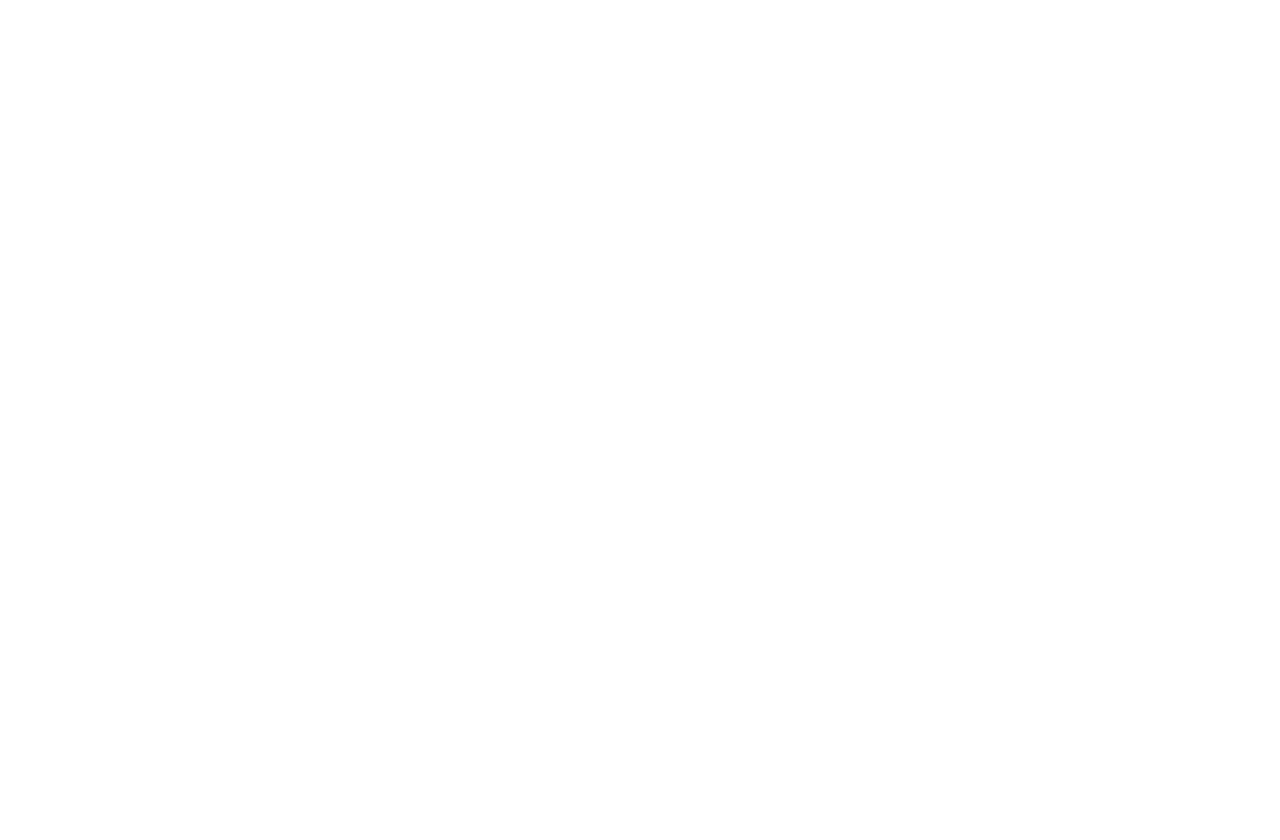
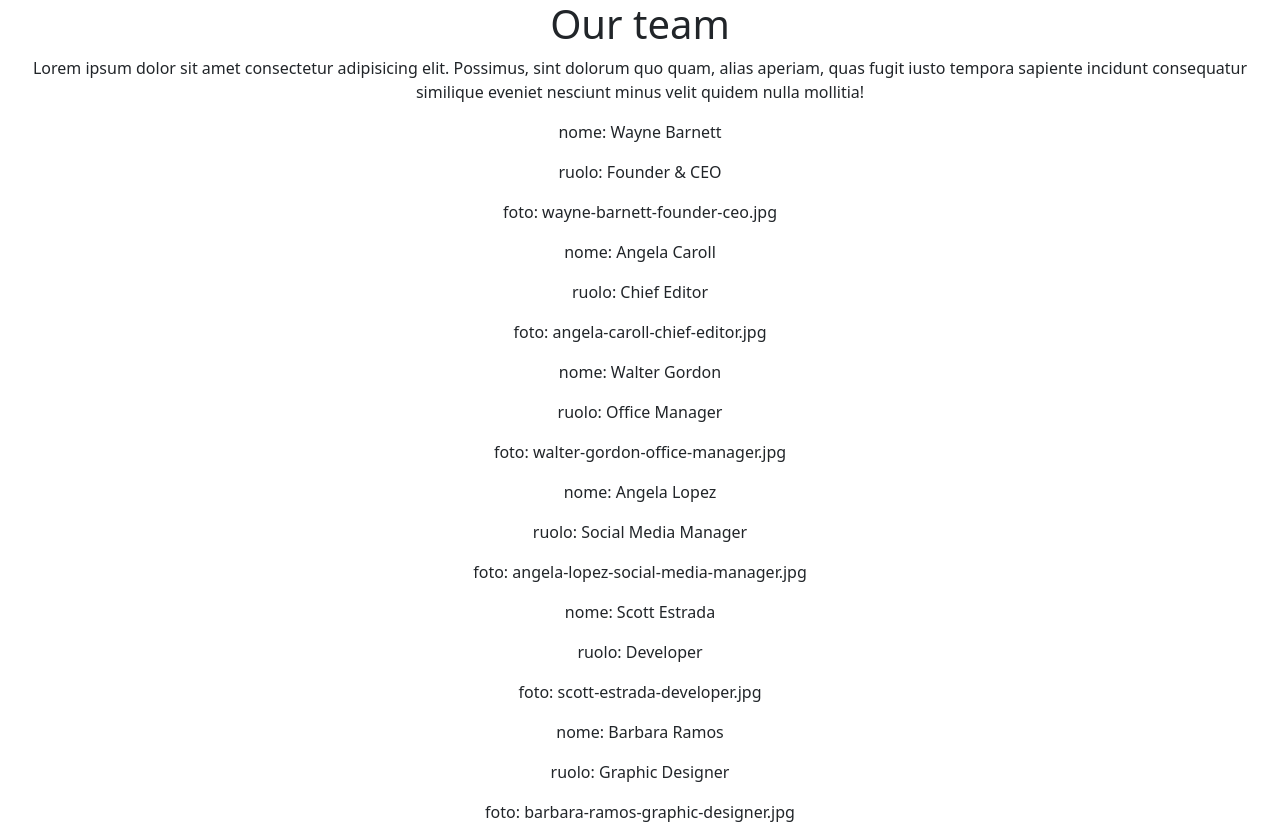
Before and after one commit to JohnQuimson/js-our-team, a plain HTML site: page index.html in a window 1280 px wide. Before the commit the page ends 800 px from the top, so only its background shows below. Drawn offline with nearby package versions, Linux system fonts and the light colour scheme.

Commit message:
feat: add DOM

```diff
--- a/index.html
+++ b/index.html
@@ -3,10 +3,37 @@
   <head>
     <meta charset="UTF-8" />
     <meta name="viewport" content="width=device-width, initial-scale=1.0" />
+    <!-- Bootstrap CSS -->
+    <link
+      href="https://cdn.jsdelivr.net/npm/bootstrap@5.3.2/dist/css/bootstrap.min.css"
+      rel="stylesheet"
+      integrity="sha384-T3c6CoIi6uLrA9TneNEoa7RxnatzjcDSCmG1MXxSR1GAsXEV/Dwwykc2MPK8M2HN"
+      crossorigin="anonymous"
+    />
+    <!-- Bootstrap CSS -->
     <link rel="stylesheet" href="css/style.css" />
     <title>Our Team</title>
   </head>
-  <body>
+  <body class="text-center">
+    <!-- Bootstrap JS -->
+    <script
+      src="https://cdn.jsdelivr.net/npm/bootstrap@5.3.2/dist/js/bootstrap.bundle.min.js"
+      integrity="sha384-C6RzsynM9kWDrMNeT87bh95OGNyZPhcTNXj1NW7RuBCsyN/o0jlpcV8Qyq46cDfL"
+      crossorigin="anonymous"
+    ></script>
+    <!-- Bootstrap JS -->
+    <main>
+
+        <h1>Our team</h1>
+        <p>
+          Lorem ipsum dolor sit amet consectetur adipisicing elit. Possimus,
+          sint dolorum quo quam, alias aperiam, quas fugit iusto tempora
+          sapiente incidunt consequatur similique eveniet nesciunt minus velit
+          quidem nulla mollitia!
+        </p>
+        <div class="container"></div>
+      </div>
+    </main>
     <script src="js/main.js"></script>
   </body>
 </html>
--- a/js/main.js
+++ b/js/main.js
@@ -1,4 +1,6 @@
 'use strict';
+
+const container = document.querySelector('.container');
 
 const membriTeam = [
   {
@@ -34,8 +36,14 @@ const membriTeam = [
 ];
 
 for (let i = 0; i < membriTeam.length; i++) {
+  const contDati = document.createElement('div');
+
   for (let key in membriTeam[i]) {
-    console.log(`${key}: ${membriTeam[i][key]}`);
+    const infoMember = document.createElement('p');
+    infoMember.textContent = `${key}: ${membriTeam[i][key]}`;
+    contDati.appendChild(infoMember);
   }
-  console.log('');
+
+  // Aggiunta dell'elemento contDati al container
+  container.appendChild(contDati);
 }
```
